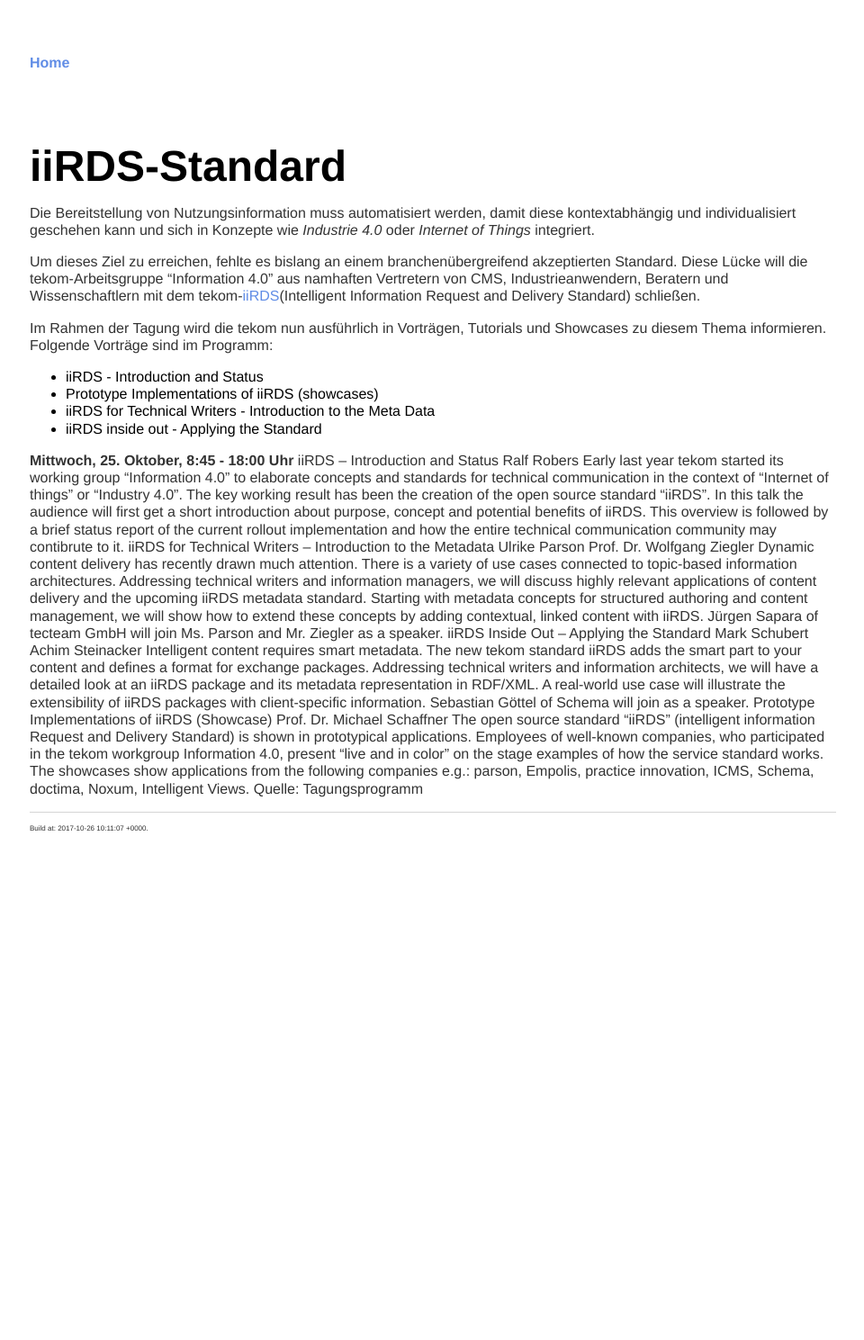
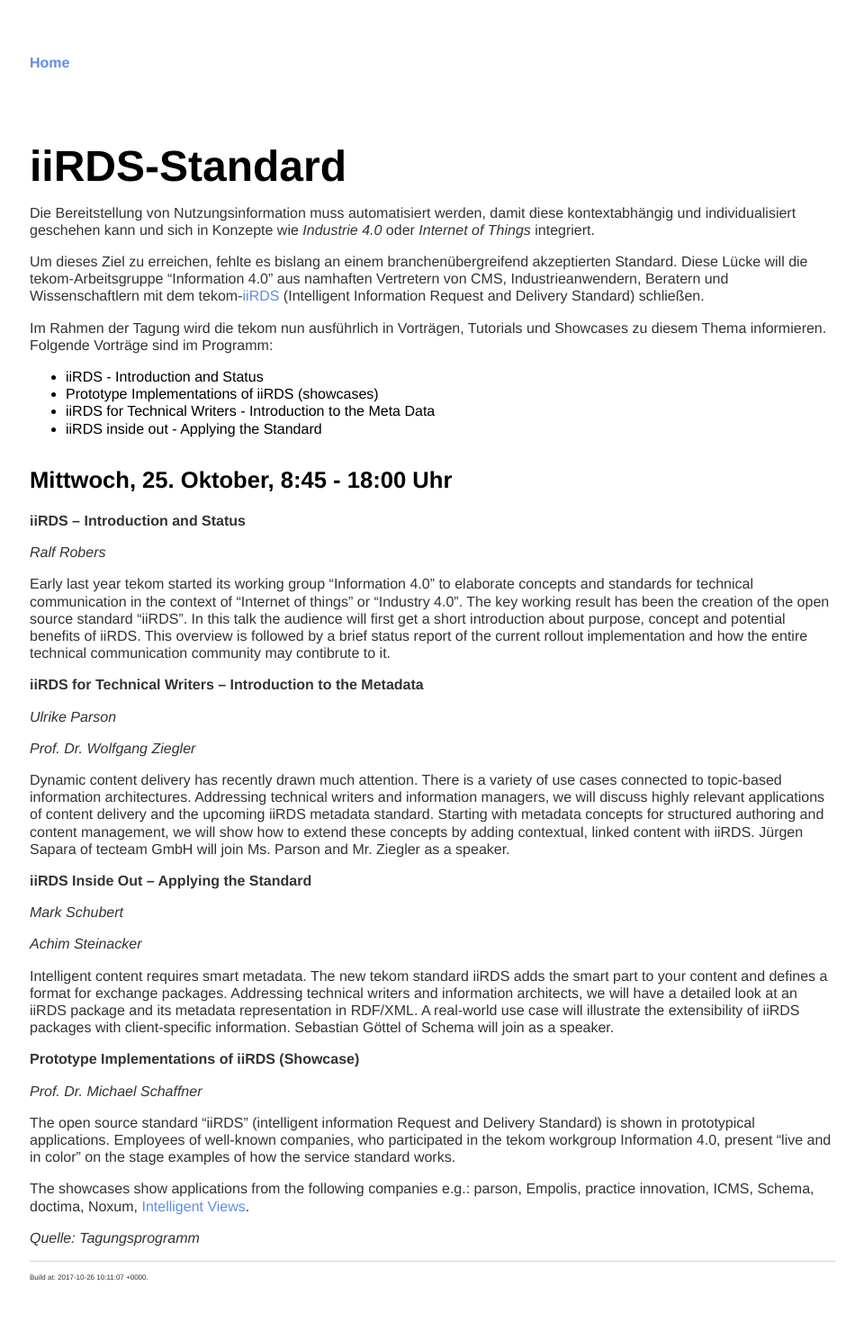
Before and after one commit to parson-AG/tekom2017_markdown_workshop_2, a Jekyll site: the page built from texte_tekom/iirds.md, in a window 1280 px wide. Shown: the whole page at 90% size, without its empty margins (159-1119 px from the left). Built offline with Jekyll 4.4.1, drawn with Linux system fonts in a browser that asks for light colours; our own code applies the rules of GitHub Pages for plain Markdown files; before the commit the page ends 990 px from its top, so only the background shows below that; part of the change alters nothing that is shown.

```diff
--- a/texte_tekom/iirds.md
+++ b/texte_tekom/iirds.md
@@ -4,7 +4,7 @@ geschehen kann und sich in Konzepte wie *Industrie 4.0* oder *Internet of Things
 
 Um dieses Ziel zu erreichen, fehlte es bislang an einem branchenübergreifend akzeptierten Standard.
 Diese Lücke will die tekom-Arbeitsgruppe "Information 4.0" aus namhaften Vertretern von CMS, Industrieanwendern,
-Beratern und Wissenschaftlern mit dem tekom-[iiRDS](https://iirds.tekom.de/)(Intelligent Information Request and Delivery Standard) schließen.
+Beratern und Wissenschaftlern mit dem tekom-[iiRDS](https://iirds.tekom.de/) (Intelligent Information Request and Delivery Standard) schließen.
 
 Im Rahmen der Tagung wird die tekom nun ausführlich in Vorträgen, Tutorials und Showcases zu diesem Thema informieren.
 Folgende Vorträge sind im Programm:
@@ -14,37 +14,57 @@ Folgende Vorträge sind im Programm:
 * iiRDS for Technical Writers - Introduction to the Meta Data
 * iiRDS inside out - Applying the Standard
 
-**Mittwoch, 25. Oktober, 8:45 - 18:00 Uhr**
-iiRDS – Introduction and Status
-Ralf Robers
+### Mittwoch, 25. Oktober, 8:45 - 18:00 Uhr
+
+**iiRDS – Introduction and Status**
+
+*Ralf Robers*
+
 Early last year tekom started its working group "Information 4.0" to elaborate concepts and standards
 for technical communication in the context of "Internet of things" or "Industry 4.0".
 The key working result has been the creation of the open source standard "iiRDS".
 In this talk the audience will first get a short introduction about purpose, concept and potential benefits of iiRDS.
 This overview is followed by a brief status report of the current rollout implementation and
 how the entire technical communication community may contibrute to it.
-iiRDS for Technical Writers – Introduction to the Metadata
-Ulrike Parson
-Prof. Dr. Wolfgang Ziegler
+
+
+**iiRDS for Technical Writers – Introduction to the Metadata**
+
+*Ulrike Parson*
+
+*Prof. Dr. Wolfgang Ziegler*
+
 Dynamic content delivery has recently drawn much attention. There is a variety of use cases
 connected to topic-based information architectures. Addressing technical writers and information managers,
 we will discuss highly relevant applications of content delivery and the upcoming iiRDS metadata standard.
 Starting with metadata concepts for structured authoring and content management,
 we will show how to extend these concepts by adding contextual,
 linked content with iiRDS. Jürgen Sapara of tecteam GmbH will join Ms. Parson and Mr. Ziegler as a speaker.
-iiRDS Inside Out – Applying the Standard
-Mark Schubert
-Achim Steinacker
+
+
+**iiRDS Inside Out – Applying the Standard**
+
+*Mark Schubert*
+
+*Achim Steinacker*
+
 Intelligent content requires smart metadata. The new tekom standard iiRDS adds the smart part to your content
 and defines a format for exchange packages. Addressing technical writers and information architects,
 we will have a detailed look at an iiRDS package and its metadata representation in RDF/XML.
 A real-world use case will illustrate the extensibility of iiRDS packages with client-specific information.
 Sebastian Göttel of Schema will join as a speaker.
-Prototype Implementations of iiRDS (Showcase)
-Prof. Dr. Michael Schaffner
+
+**Prototype Implementations of iiRDS (Showcase)**
+
+*Prof. Dr. Michael Schaffner*
+
 The open source standard "iiRDS" (intelligent information Request and Delivery Standard)
 is shown in prototypical applications. Employees of well-known companies, who participated
 in the tekom workgroup Information 4.0, present "live and in color" on the stage
-examples of how the service standard works. The showcases show applications from the
-following companies e.g.: parson, Empolis, practice innovation, ICMS, Schema, doctima, Noxum, Intelligent Views.
-Quelle: Tagungsprogramm
+examples of how the service standard works.
+
+The showcases show applications from the
+following companies e.g.: parson, Empolis, practice innovation, ICMS, Schema, doctima, Noxum, [Intelligent Views](http://i-views.de).
+
+
+*Quelle: Tagungsprogramm*
```
